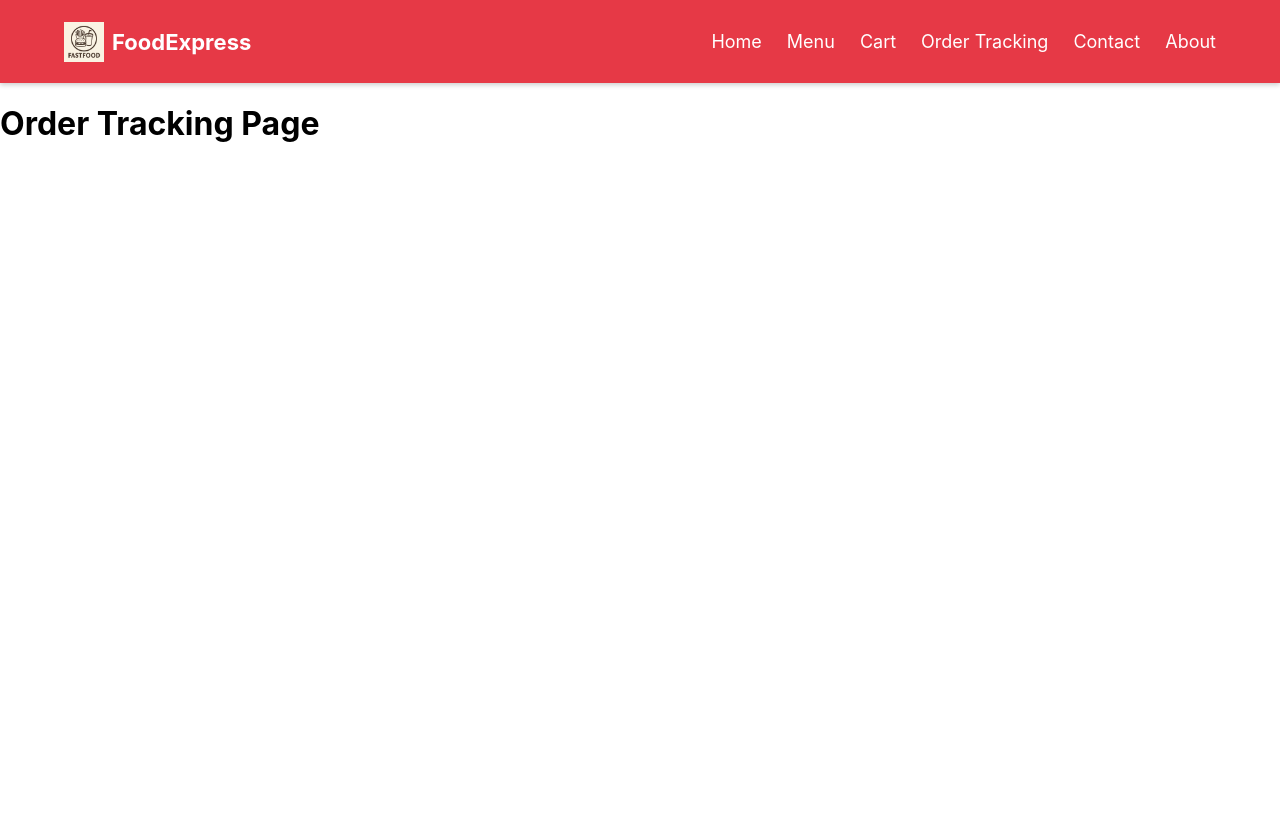
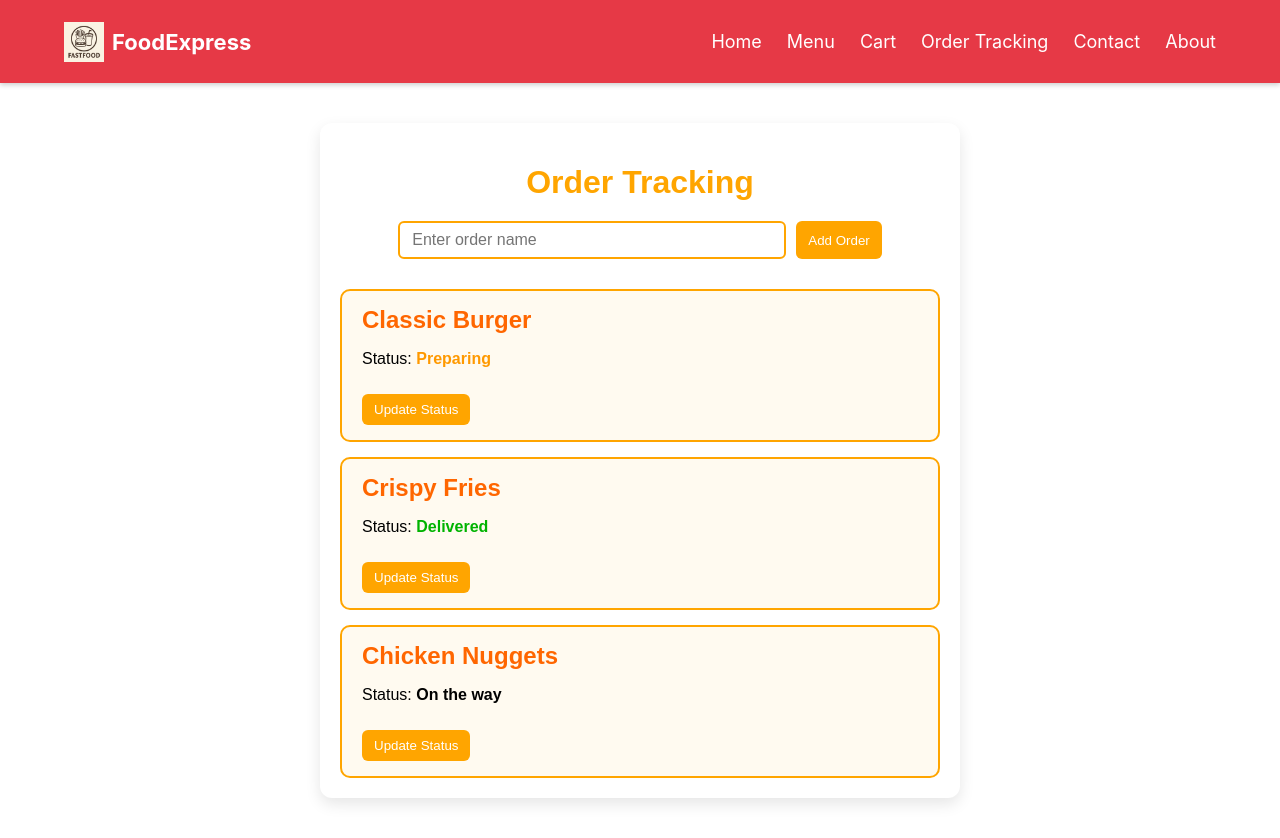
Before and after one commit to mtrmohmed945-commits/Restaurant-Ordering-System-, a React (Create React App) app: page /orders in a window 1280 px wide. Before the commit the page ends 800 px from the top, so only its background shows below. Built offline with nearby package versions, Linux system fonts and the light colour scheme.

Commit message:
Add OrderTracking page with the its  style

```diff
--- a/src/pages/OrderTracking.js
+++ b/src/pages/OrderTracking.js
@@ -1,3 +1,86 @@
+import { useState } from "react";
+import "../styles/OrderTracking.css";
+
 export default function OrderTracking() {
-  return <h1>Order Tracking Page</h1>;
+  const [orders, setOrders] = useState([
+    { id: 1, name: "Classic Burger", status: "Preparing" },
+    { id: 2, name: "Crispy Fries", status: "Delivered" },
+    { id: 3, name: "Chicken Nuggets", status: "On the way" },
+  ]);
+
+  const [newOrderName, setNewOrderName] = useState("");
+
+  // Update order status
+  const updateStatus = (id) => {
+    setOrders((prevOrders) =>
+      prevOrders.map((order) => {
+        if (order.id === id) {
+          const nextStatus =
+            order.status === "Preparing"
+              ? "On the way"
+              : order.status === "On the way"
+              ? "Delivered"
+              : "Preparing";
+          return { ...order, status: nextStatus };
+        }
+        return order;
+      })
+    );
+  };
+
+  // Add a new order
+  const addOrder = (e) => {
+    e.preventDefault();
+    if (newOrderName.trim() === "") return;
+
+    const newOrder = {
+      id: orders.length ? orders[orders.length - 1].id + 1 : 1,
+      name: newOrderName,
+      status: "Preparing",
+    };
+
+    setOrders([...orders, newOrder]);
+    setNewOrderName("");
+  };
+
+  return (
+    <div className="tracking-container">
+      <h1>Order Tracking</h1>
+
+      <form className="add-order-form" onSubmit={addOrder}>
+        <input
+          type="text"
+          placeholder="Enter order name"
+          value={newOrderName}
+          onChange={(e) => setNewOrderName(e.target.value)}
+        />
+        <button type="submit">Add Order</button>
+      </form>
+
+      {orders.length === 0 ? (
+        <p className="no-orders">No orders yet!</p>
+      ) : (
+        <div className="orders-list">
+          {orders.map((order) => (
+            <div className="order-card" key={order.id}>
+              <h2>{order.name}</h2>
+              <p>
+                Status:{" "}
+                <span
+                  className={`status ${order.status
+                    .replace(" ", "-")
+                    .toLowerCase()}`}
+                >
+                  {order.status}
+                </span>
+              </p>
+              <button onClick={() => updateStatus(order.id)}>
+                Update Status
+              </button>
+            </div>
+          ))}
+        </div>
+      )}
+    </div>
+  );
 }
--- /dev/null
+++ b/src/styles/OrderTracking.css
@@ -0,0 +1,180 @@
+.tracking-container {
+  max-width: 600px;
+  margin: 40px auto;
+  padding: 20px;
+  background-color: white;
+  border-radius: 12px;
+  box-shadow: 0 6px 15px rgba(0, 0, 0, 0.1);
+  font-family: Arial, sans-serif;
+  text-align: center;
+}
+
+h1 {
+  color: orange;
+  margin-bottom: 20px;
+}
+
+.orders-list {
+  display: flex;
+  flex-direction: column;
+  gap: 15px;
+}
+
+.order-card {
+  padding: 15px 20px;
+  border: 2px solid orange;
+  border-radius: 10px;
+  text-align: left;
+  background-color: #fffaf0;
+  transition: transform 0.2s;
+}
+
+.order-card:hover {
+  transform: scale(1.02);
+}
+
+.order-card h2 {
+  margin: 0 0 10px 0;
+  color: #ff6600;
+}
+
+.status {
+  font-weight: bold;
+}
+
+.status.preparing {
+  color: #ff9900;
+}
+
+.status.on-the-way {
+  color: #ff6600;
+}
+
+.status.delivered {
+  color: #00b300;
+}
+
+.order-card button {
+  margin-top: 10px;
+  padding: 8px 12px;
+  border: none;
+  border-radius: 6px;
+  background-color: orange;
+  color: white;
+  cursor: pointer;
+  transition: background-color 0.2s;
+}
+
+.order-card button:hover {
+  background-color: #ff9933;
+}
+
+.no-orders {
+  color: gray;
+  font-style: italic;
+}
+.tracking-container {
+  max-width: 600px;
+  margin: 40px auto;
+  padding: 20px;
+  background-color: white;
+  border-radius: 12px;
+  box-shadow: 0 6px 15px rgba(0, 0, 0, 0.1);
+  font-family: Arial, sans-serif;
+  text-align: center;
+}
+
+h1 {
+  color: orange;
+  margin-bottom: 20px;
+}
+
+/* Add order form */
+.add-order-form {
+  display: flex;
+  justify-content: center;
+  gap: 10px;
+  margin-bottom: 30px;
+}
+
+.add-order-form input {
+  padding: 8px 12px;
+  border: 2px solid orange;
+  border-radius: 6px;
+  width: 60%;
+  font-size: 16px;
+}
+
+.add-order-form button {
+  padding: 8px 12px;
+  border: none;
+  border-radius: 6px;
+  background-color: orange;
+  color: white;
+  cursor: pointer;
+  transition: background-color 0.2s;
+}
+
+.add-order-form button:hover {
+  background-color: #ff9933;
+}
+
+.orders-list {
+  display: flex;
+  flex-direction: column;
+  gap: 15px;
+}
+
+.order-card {
+  padding: 15px 20px;
+  border: 2px solid orange;
+  border-radius: 10px;
+  text-align: left;
+  background-color: #fffaf0;
+  transition: transform 0.2s;
+}
+
+.order-card:hover {
+  transform: scale(1.02);
+}
+
+.order-card h2 {
+  margin: 0 0 10px 0;
+  color: #ff6600;
+}
+
+.status {
+  font-weight: bold;
+}
+
+.status.preparing {
+  color: #ff9900;
+}
+
+.status.on-the-way {
+  color: #ff6600;
+}
+
+.status.delivered {
+  color: #00b300;
+}
+
+.order-card button {
+  margin-top: 10px;
+  padding: 8px 12px;
+  border: none;
+  border-radius: 6px;
+  background-color: orange;
+  color: white;
+  cursor: pointer;
+  transition: background-color 0.2s;
+}
+
+.order-card button:hover {
+  background-color: #ff9933;
+}
+
+.no-orders {
+  color: gray;
+  font-style: italic;
+}
```
